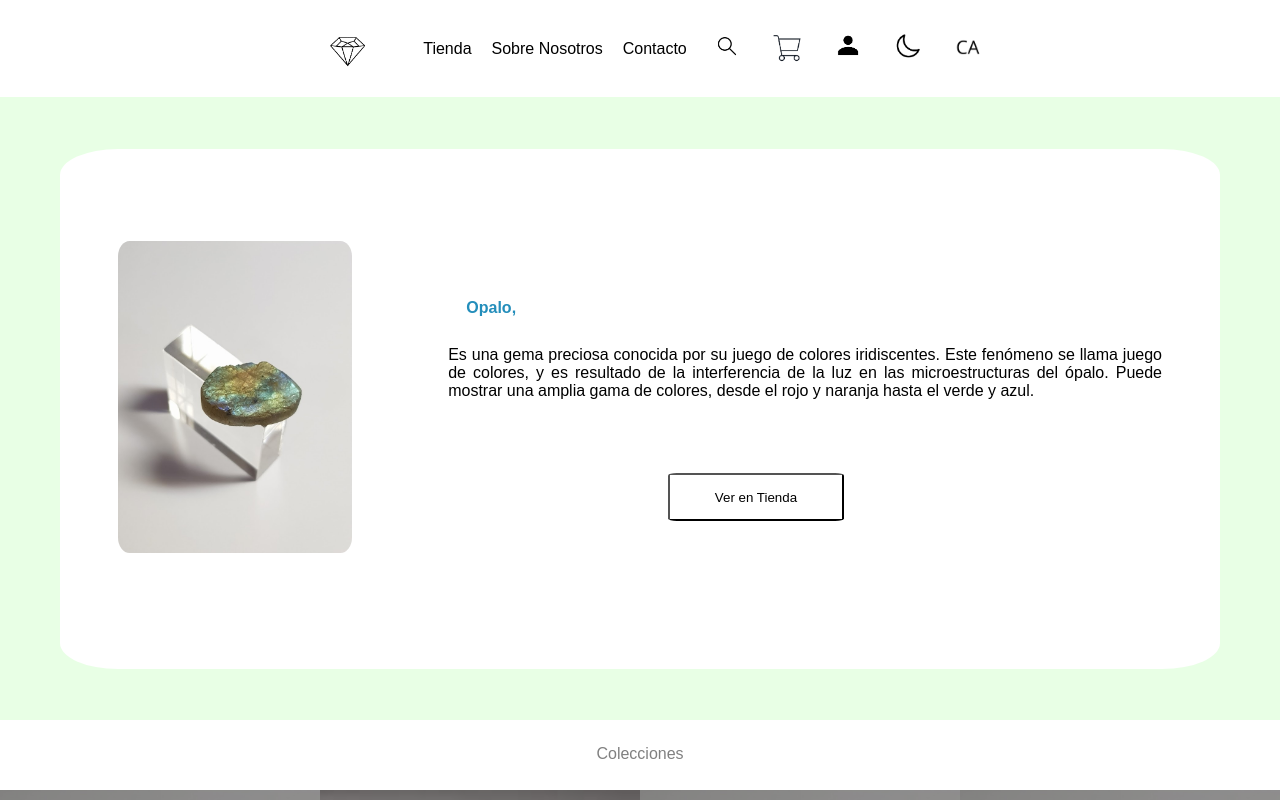
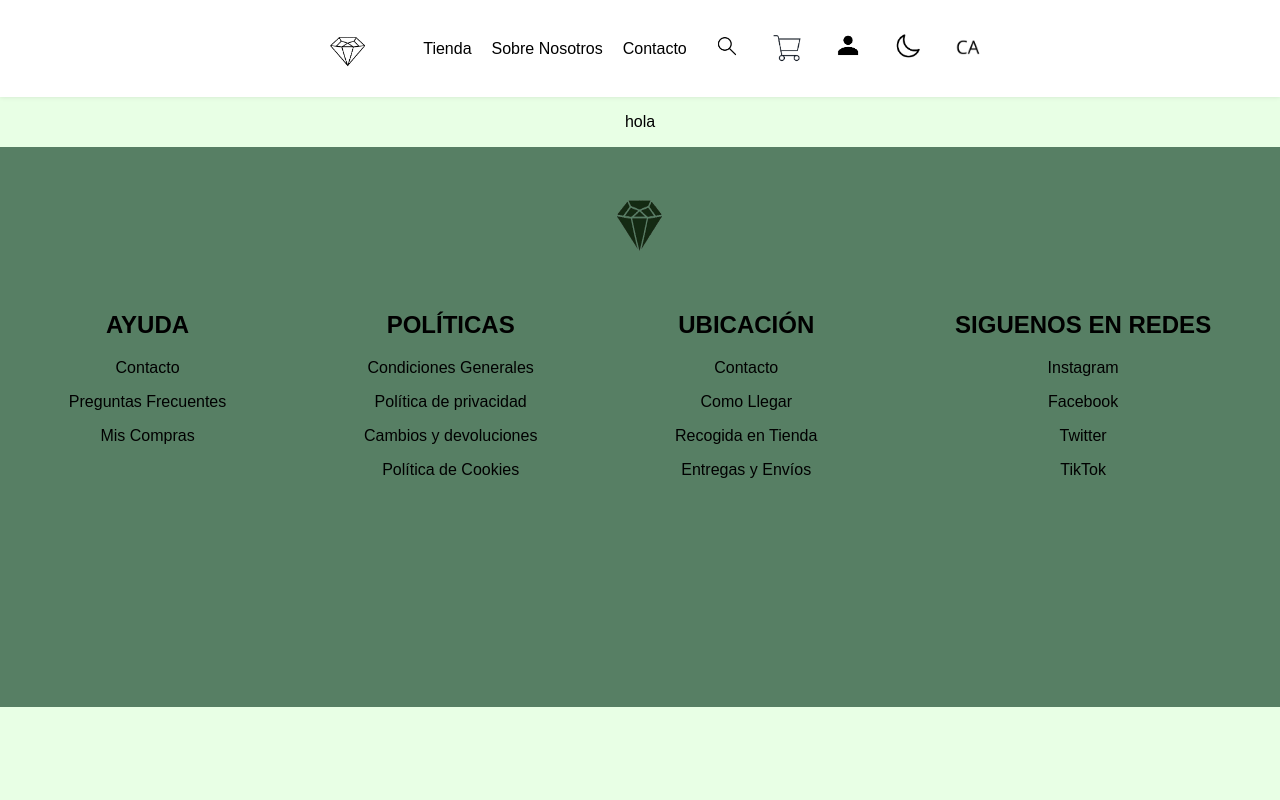
Before and after one commit to CristianSivilla/t, a React (Create React App) app: page /Login in a window 1280 px wide. Shown: the top 800 px of the page. Built offline with nearby package versions, Linux system fonts and the light colour scheme.

Commit message:
login enrutado

```diff
--- a/src/App.js
+++ b/src/App.js
@@ -6,6 +6,7 @@ import Tienda from './components/Tienda';
 import Footer from './components/Footer';
 import Contacto from './components/SobreNosotros';
 import SobreNosotros from './components/SobreNosotros';
+import Login from './components/Login';
 
 const App = () => {
   return (
@@ -16,8 +17,8 @@ const App = () => {
         <Switch>
           <Route path="/Tienda" component={Tienda} />
           <Route path="/SobreNosotros" component={SobreNosotros} />
+          <Route path="/Login" component={Login} />
           <Route path="/" component={Home} />
-
         </Switch>
 
         <Footer />
--- a/src/components/Header.js
+++ b/src/components/Header.js
@@ -18,7 +18,7 @@ const Header = () => {
         <li><Link to="/Contacto">Contacto</Link></li>
         <li><Link to="/buscador"><img className="img" src={lupa} alt="buscador" /></Link></li>
         <li><Link to="/carrito"><img className="img" src={carrito} alt="carrito" /></Link></li>
-        <li><Link to="/login"><img className="img" src={persona} alt="usuario" /></Link></li>
+        <li><Link to="/Login"><img className="img" src={persona} alt="usuario" /></Link></li>
         <li><Link to="/usuario"><img className="img" src={luna} alt="usuario" /></Link></li>
         <li><Link to="/idioma"><img className="img" src={idioma} alt="idioma" /></Link></li>
       </ul>
--- a/src/components/Login.js
+++ b/src/components/Login.js
@@ -0,0 +1,9 @@
+import React from 'react';
+
+const Login = () => {
+    return(
+    <p>hola</p>
+    );
+}
+
+export default Login;
```
